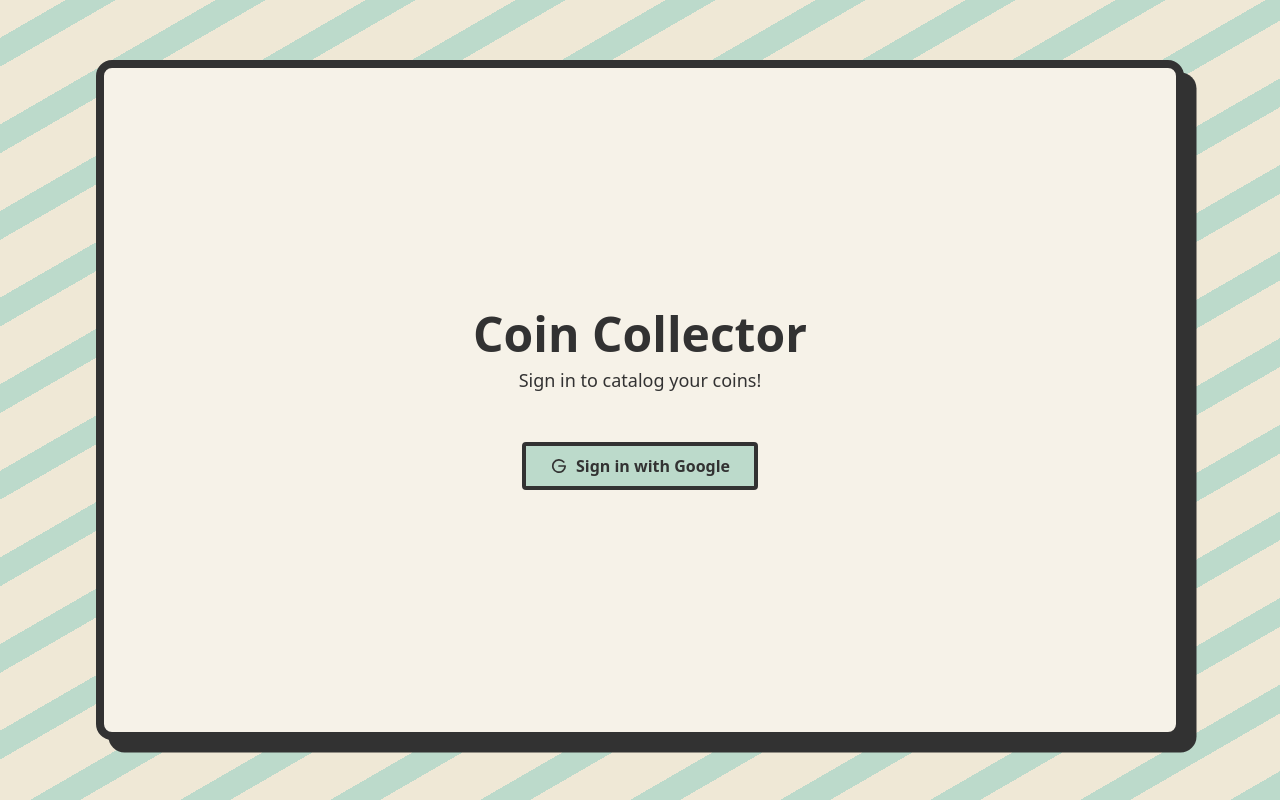
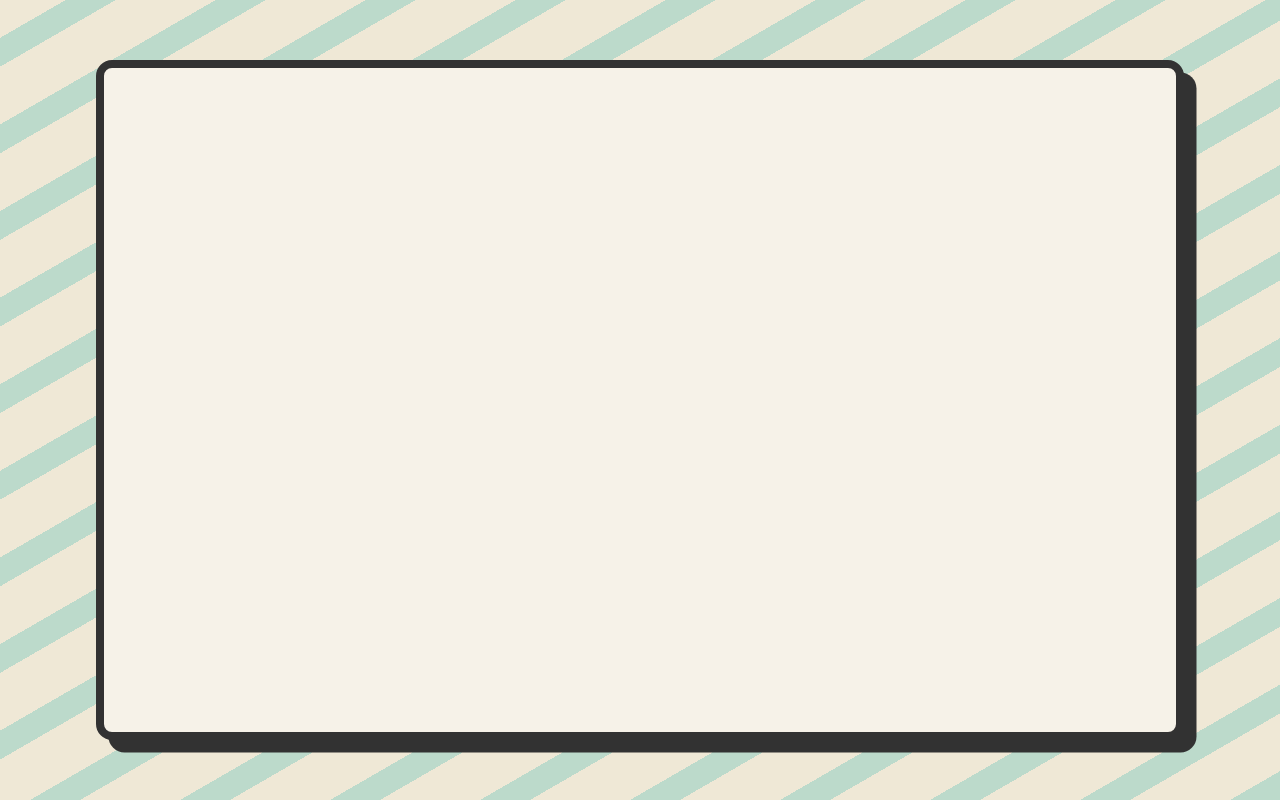
Before and after one commit to Luhmeiy/Coin-Collector, a React (Vite) app in the folder client/: page / in a window 1280 px wide. Built offline with nearby package versions, Linux system fonts and the light colour scheme.

Commit message:
Add ability to login

```diff
--- a/client/package.json
+++ b/client/package.json
@@ -15,6 +15,7 @@
     "postcss": "^8.4.23",
     "react": "^18.2.0",
     "react-dom": "^18.2.0",
+    "react-router-dom": "^6.11.0",
     "sass": "^1.62.1"
   },
   "devDependencies": {
--- a/client/src/App.tsx
+++ b/client/src/App.tsx
@@ -1,9 +1,15 @@
-import { SignIn } from "./pages";
+import { Home, SignIn } from "./pages";
+import { BrowserRouter, Route, Routes } from "react-router-dom";
 
 export default function App() {
 	return (
 		<div className="h-screen flex items-center justify-center bg-pattern">
-			<SignIn />
+			<BrowserRouter>
+				<Routes>
+					<Route path="/" element={<Home />} />
+					<Route path="/register" element={<SignIn />} />
+				</Routes>
+			</BrowserRouter>
 		</div>
 	);
 }
--- /dev/null
+++ b/client/src/hooks/useGetUser.ts
@@ -0,0 +1,38 @@
+import { useState } from "react";
+import { useNavigate } from "react-router-dom";
+
+interface userData {
+	email: string;
+	displayName: string;
+	photoURL: string;
+}
+
+export const useGetUser = () => {
+	const [user, setUser] = useState<userData>();
+
+	const userUID = localStorage.getItem("userUID");
+
+	const navigate = useNavigate();
+
+	async function searchUsers(uid: string) {
+		await fetch(`https://coin-collector-server.vercel.app/users/${uid}`)
+			.then((response) => {
+				return response.json();
+			})
+			.then((data: userData[]) => {
+				if (data.length > 0) {
+					setUser(data[0]);
+				} else {
+					navigate("/register");
+				}
+			});
+	}
+
+	if (userUID) {
+		searchUsers(userUID);
+
+		return user;
+	} else {
+		navigate("/register");
+	}
+};
--- /dev/null
+++ b/client/src/pages/Home/index.tsx
@@ -0,0 +1,17 @@
+import { useGetUser } from "../../hooks/useGetUser";
+
+const Home = () => {
+	const user = useGetUser();
+
+	return (
+		<div className="w-[85%] h-[85%] flex flex-col justify-center items-center border-8 border-black rounded-2xl p-5 bg-[#f5efe3] shadow-solid">
+			{user && (
+				<>
+					<h1 className="text-5xl font-bold mb-2">Coin Collector</h1>
+				</>
+			)}
+		</div>
+	);
+};
+
+export default Home;
--- a/client/src/pages/SignIn/index.tsx
+++ b/client/src/pages/SignIn/index.tsx
@@ -1,8 +1,11 @@
 import { GoogleLogo } from "@phosphor-icons/react";
 import { GoogleAuthProvider, signInWithPopup, User } from "firebase/auth";
 import { auth } from "../../services/firebase";
+import { useNavigate } from "react-router-dom";
 
 const SignIn = () => {
+	const navigate = useNavigate();
+
 	function handleGoogleSignIn() {
 		const provider = new GoogleAuthProvider();
 
@@ -24,11 +27,17 @@
 			})
 			.then((data) => {
 				if (data.length > 0) {
-					registerUser(userData);
+					login(uid);
 				} else {
 					registerUser(userData);
 				}
 			});
+	}
+
+	async function login(uid: string) {
+		localStorage.setItem("userUID", uid);
+
+		navigate("/");
 	}
 
 	async function registerUser(userData: User) {
--- a/client/src/pages/index.ts
+++ b/client/src/pages/index.ts
@@ -1 +1,2 @@
+export { default as Home } from "./Home";
 export { default as SignIn } from "./SignIn";
```
Also changed, not shown: client/postcss.config.cjs (+5 -4 lines).
